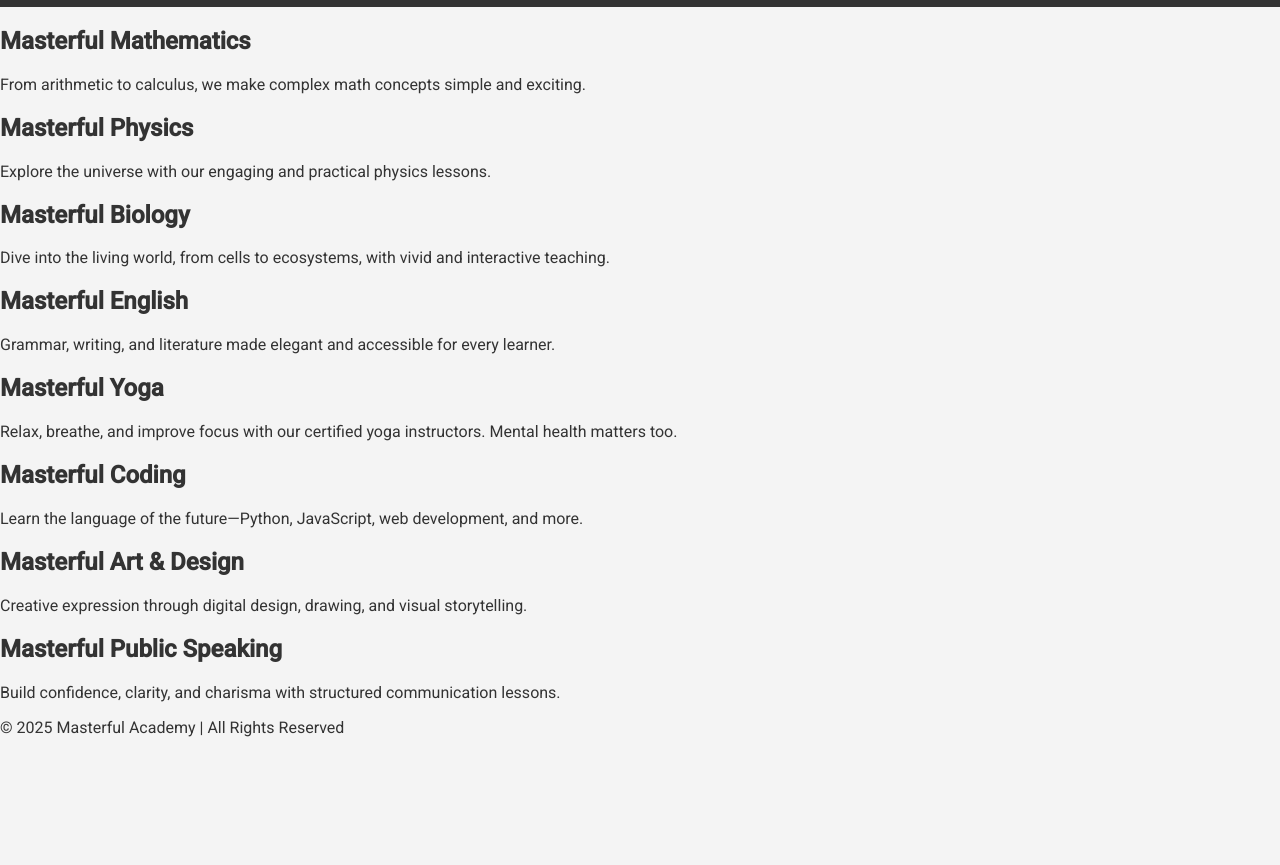
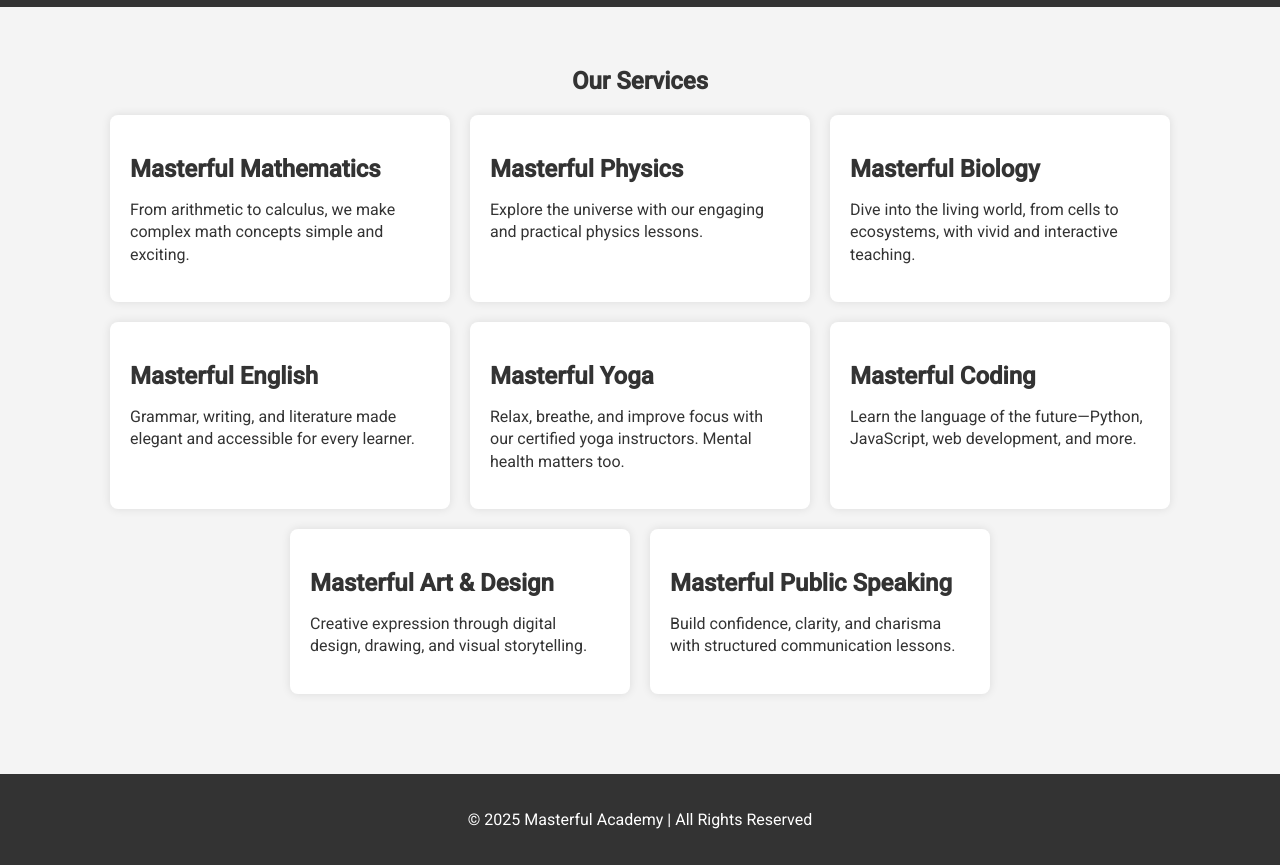
Before and after one commit to TheMasterfulAcademy/themasterfulacademy.github.io, a plain HTML site: page services.html in a window 1280 px wide. Shown: the part 182-1047 px from the top of the page. Before the commit the page ends 935 px from the top, so only its background shows below. Drawn offline with Linux system fonts and the light colour scheme.

Commit message:
Update services.html

```diff
--- a/services.html
+++ b/services.html
@@ -3,10 +3,9 @@
 <head>
     <meta charset="UTF-8">
     <meta name="viewport" content="width=device-width, initial-scale=1.0">
-    <title>Masterful Academy</title>
+    <title>Services - Masterful Academy</title>
     <link href="https://fonts.googleapis.com/css2?family=Roboto:wght@400;500&display=swap" rel="stylesheet">
     <style>
-        /* General Styling */
         body {
             font-family: 'Roboto', sans-serif;
             margin: 0;
@@ -44,16 +43,52 @@
             text-decoration: underline;
         }
 
+        .services-section {
+            padding: 40px 20px;
+            text-align: center;
+        }
+
+        .services-container {
+            display: flex;
+            flex-wrap: wrap;
+            justify-content: center;
+            gap: 20px;
+        }
+
+        .service-box {
+            background-color: white;
+            padding: 20px;
+            border-radius: 8px;
+            box-shadow: 0 0 10px rgba(0, 0, 0, 0.1);
+            width: 300px;
+            text-align: left;
+        }
+
+        .service-box h2 {
+            font-size: 1.5rem;
+            margin-bottom: 10px;
+        }
+
+        .service-box p {
+            font-size: 1rem;
+            line-height: 1.4;
+        }
+
+        footer {
+            background-color: #333;
+            color: white;
+            text-align: center;
+            padding: 20px;
+            margin-top: 40px;
+        }
     </style>
 </head>
 <body>
-    <!-- Header -->
     <header>
         <h1>Masterful Academy</h1>
         <p>Empowering students to unlock their full potential</p>
     </header>
 
-    <!-- Navigation Bar -->
     <nav>
         <a href="index.html">Home</a>
         <a href="services.html">Services</a>
@@ -62,55 +97,46 @@
         <a href="contact-us.html">Contact Us</a>
     </nav>
 
-
-    <!-- Services Section -->
-
-    <div class="container">
-        <div class="service">
+    <div class="services-section">
+        <h2>Our Services</h2>
+        <div class="services-container">
+            <div class="service-box">
                 <h2>Masterful Mathematics</h2>
                 <p>From arithmetic to calculus, we make complex math concepts simple and exciting.</p>
             </div>
-
-        <div class="service">
+            <div class="service-box">
                 <h2>Masterful Physics</h2>
                 <p>Explore the universe with our engaging and practical physics lessons.</p>
             </div>
-
-        <div class="service">
+            <div class="service-box">
                 <h2>Masterful Biology</h2>
                 <p>Dive into the living world, from cells to ecosystems, with vivid and interactive teaching.</p>
             </div>
-
-        <div class="service">
+            <div class="service-box">
                 <h2>Masterful English</h2>
                 <p>Grammar, writing, and literature made elegant and accessible for every learner.</p>
             </div>
-
-        <div class="service">
+            <div class="service-box">
                 <h2>Masterful Yoga</h2>
                 <p>Relax, breathe, and improve focus with our certified yoga instructors. Mental health matters too.</p>
             </div>
-
-        <div class="service">
+            <div class="service-box">
                 <h2>Masterful Coding</h2>
                 <p>Learn the language of the future—Python, JavaScript, web development, and more.</p>
             </div>
-
-        <div class="service">
+            <div class="service-box">
                 <h2>Masterful Art & Design</h2>
                 <p>Creative expression through digital design, drawing, and visual storytelling.</p>
             </div>
-
-        <div class="service">
+            <div class="service-box">
                 <h2>Masterful Public Speaking</h2>
                 <p>Build confidence, clarity, and charisma with structured communication lessons.</p>
             </div>
         </div>
+    </div>
 
-     <!-- Footer -->
     <footer>
         <p>&copy; 2025 Masterful Academy | All Rights Reserved</p>
     </footer>
-
 </body>
 </html>
```
Lines whose indentation alone changed are shown as unchanged.
